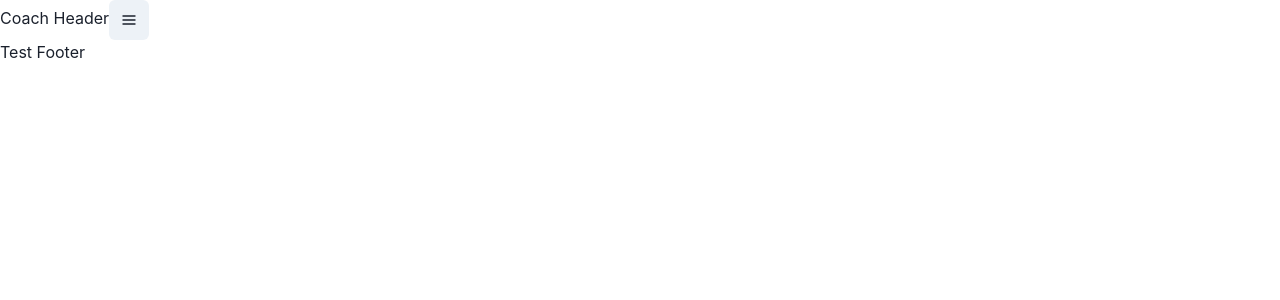
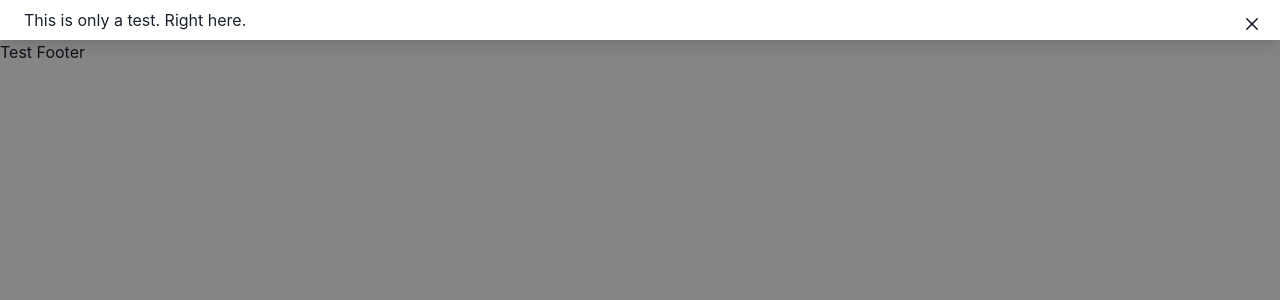
Before and after one commit to sg55kg/online_coaching_next_app, a Next.js app: page /coach/dashboard in a window 1280 px wide. Both pictures are taken after a click on the button "Where are you going?". Shown: the top 300 px of the page. Built offline with nearby package versions, Linux system fonts and the light colour scheme; no server answers.

Commit message:
nav bar onClick added

```diff
--- a/components/coach/CoachHeader.tsx
+++ b/components/coach/CoachHeader.tsx
@@ -1,14 +1,16 @@
+import { Flex } from "@chakra-ui/react";
 import {FC} from "react";
 import CoachNav from "./CoachNav";
+
 
 
 const CoachHeader: FC = () => {
 
     return (
-        <div>
+        <Flex justify='space-between'>
             Coach Header
             <CoachNav />
-        </div>
+        </Flex>
     )
 }
 
--- a/components/coach/CoachNav.tsx
+++ b/components/coach/CoachNav.tsx
@@ -1,4 +1,4 @@
-import {FC, useState} from "react";
+import {FC, useRef, useState} from "react";
 import {useCoachContext} from "../../contexts/CoachContext";
 import Link from "next/link";
 import { IconButton } from "@chakra-ui/react";
@@ -20,16 +20,30 @@ const CoachNav: FC = () => {
 
     const [ showModal, setShowModal] = useState(false)
 
+    const buttonRef = useRef()
+
     return (
         <>
-            <IconButton aria-label={'Where are you going?'} icon={<HamburgerIcon />}>
+            <IconButton
+                aria-label={'Where are you going?'}
+                icon={<HamburgerIcon />}
+                onClick={() => setShowModal(true)}
+                ref={buttonRef}
+            >
             </IconButton>
             <Drawer
                 isOpen={showModal}
                 placement="top"
                 onClose={() => setShowModal(false)}
             >
-
+                <DrawerOverlay />
+                <DrawerContent>
+                    <DrawerCloseButton
+                    />
+                    <DrawerBody>
+                        This is only a test. Right here.
+                    </DrawerBody>
+                </DrawerContent>
             </Drawer>
         </>
     )
```
